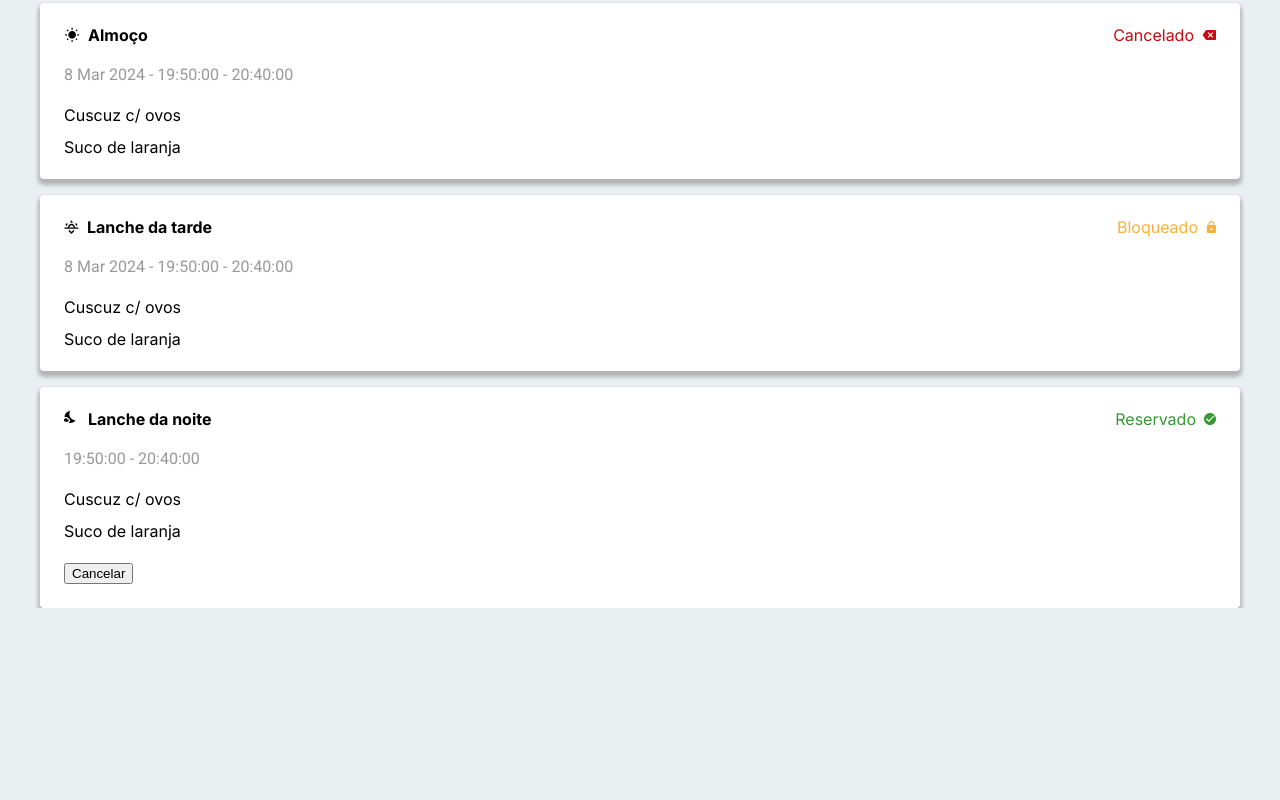
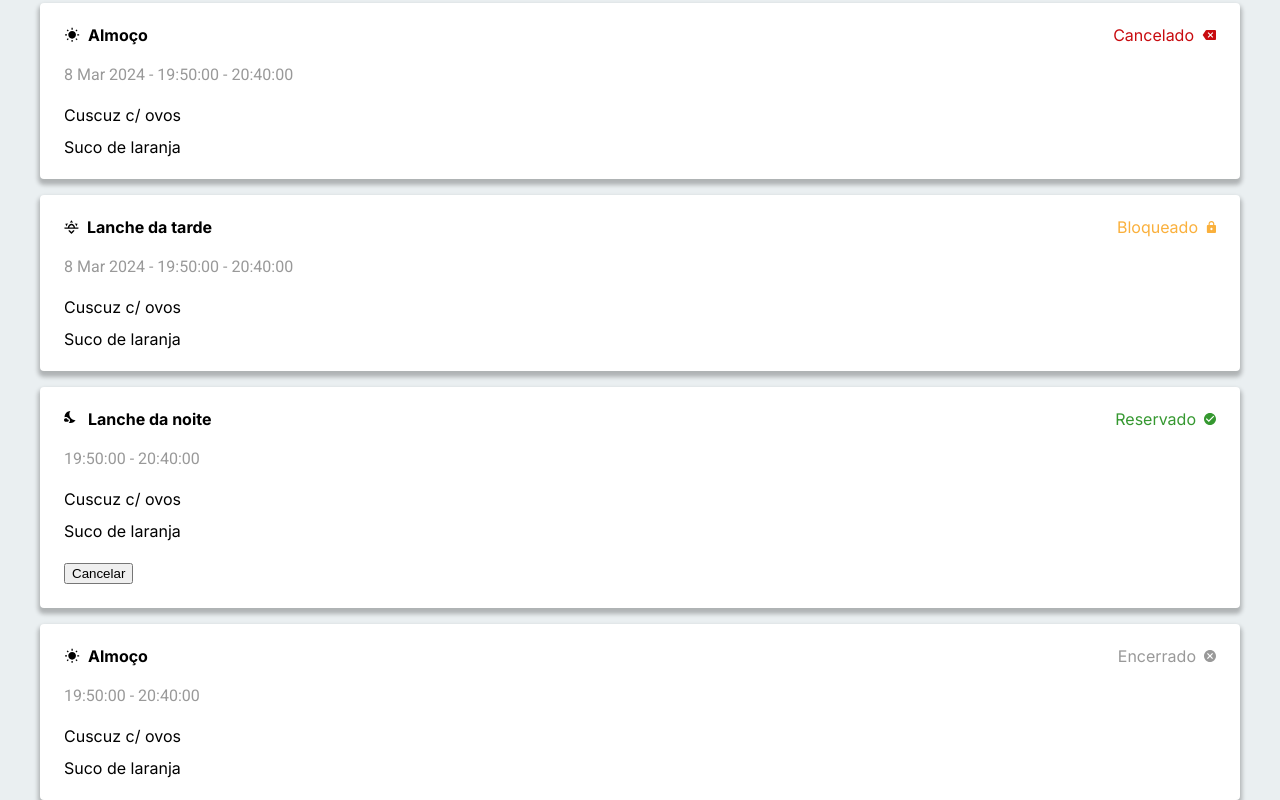
Before and after one commit to LuanF11/SisRef_V2, a Next.js app: page / in a window 1280 px wide. Shown: the part 402-1202 px from the top of the page. Before the commit the page ends 1010 px from the top, so only its background shows below. Built offline with nearby package versions, Linux system fonts and the light colour scheme.

Commit message:
Adicionei mais um cartão de refeição para testar o "encerrado"

```diff
--- a/src/app/page.tsx
+++ b/src/app/page.tsx
@@ -28,6 +28,7 @@ const cardProps: MenuItemWithMeal = {
 const cardProps2 = JSON.parse(JSON.stringify(cardProps))
 const cardProps3 = JSON.parse(JSON.stringify(cardProps))
 const cardProps4 = JSON.parse(JSON.stringify(cardProps))
+const cardProps5 = JSON.parse(JSON.stringify(cardProps))
 
 cardProps2.meal_id = 1
 cardProps2.meal.description = "Almoço"
@@ -41,21 +42,22 @@ cardProps4.meal_id = 3
 cardProps4.meal.description = "Lanche da noite"
 cardProps4.agendado = true
 
+cardProps5.meal_id = 1
+cardProps5.meal.description = "Almoço"
+cardProps5.date = "2024-03-02"
+
 export default function Home() {
   return (
     <>
-    <p>asdasd</p>
-    <HeaderBar>Olaaaa</HeaderBar>
-    <div className={style.mealContainer}>
-    <MealCard mealByDay={cardProps}>
-    </MealCard>
-    <MealCard mealByDay={cardProps2} showDateAndTime>
-    </MealCard>
-    <MealCard mealByDay={cardProps3} showDateAndTime>
-    </MealCard>
-    <MealCard mealByDay={cardProps4}>
-    </MealCard>
-    </div>
+      <p>asdasd</p>
+      <HeaderBar>Olaaaa</HeaderBar>
+      <div className={style.mealContainer}>
+        <MealCard mealByDay={cardProps} />
+        <MealCard mealByDay={cardProps2} showDateAndTime />
+        <MealCard mealByDay={cardProps3} showDateAndTime />
+        <MealCard mealByDay={cardProps4} />
+        <MealCard mealByDay={cardProps5} />
+      </div>
     </>
   );
 }
```
